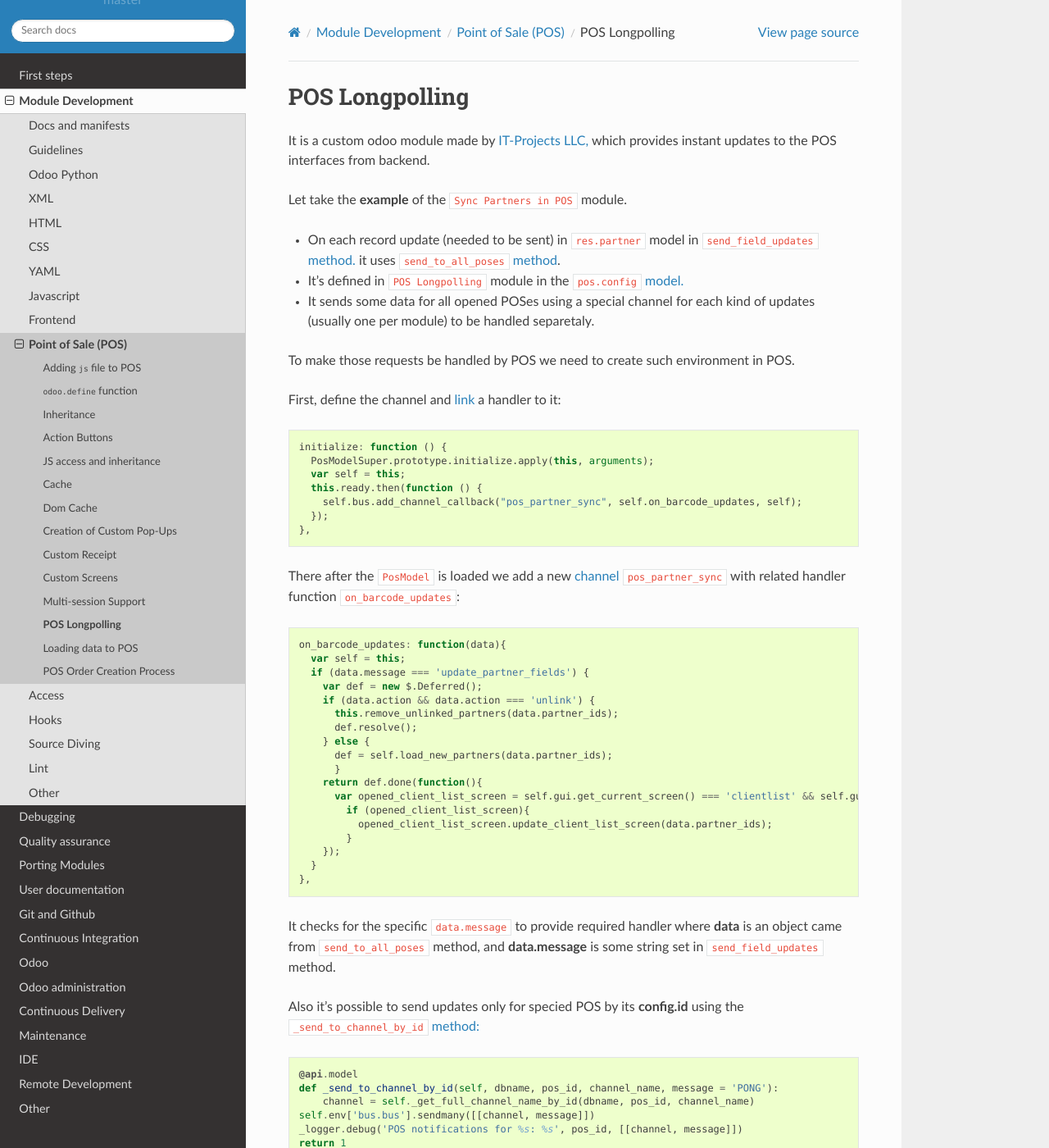
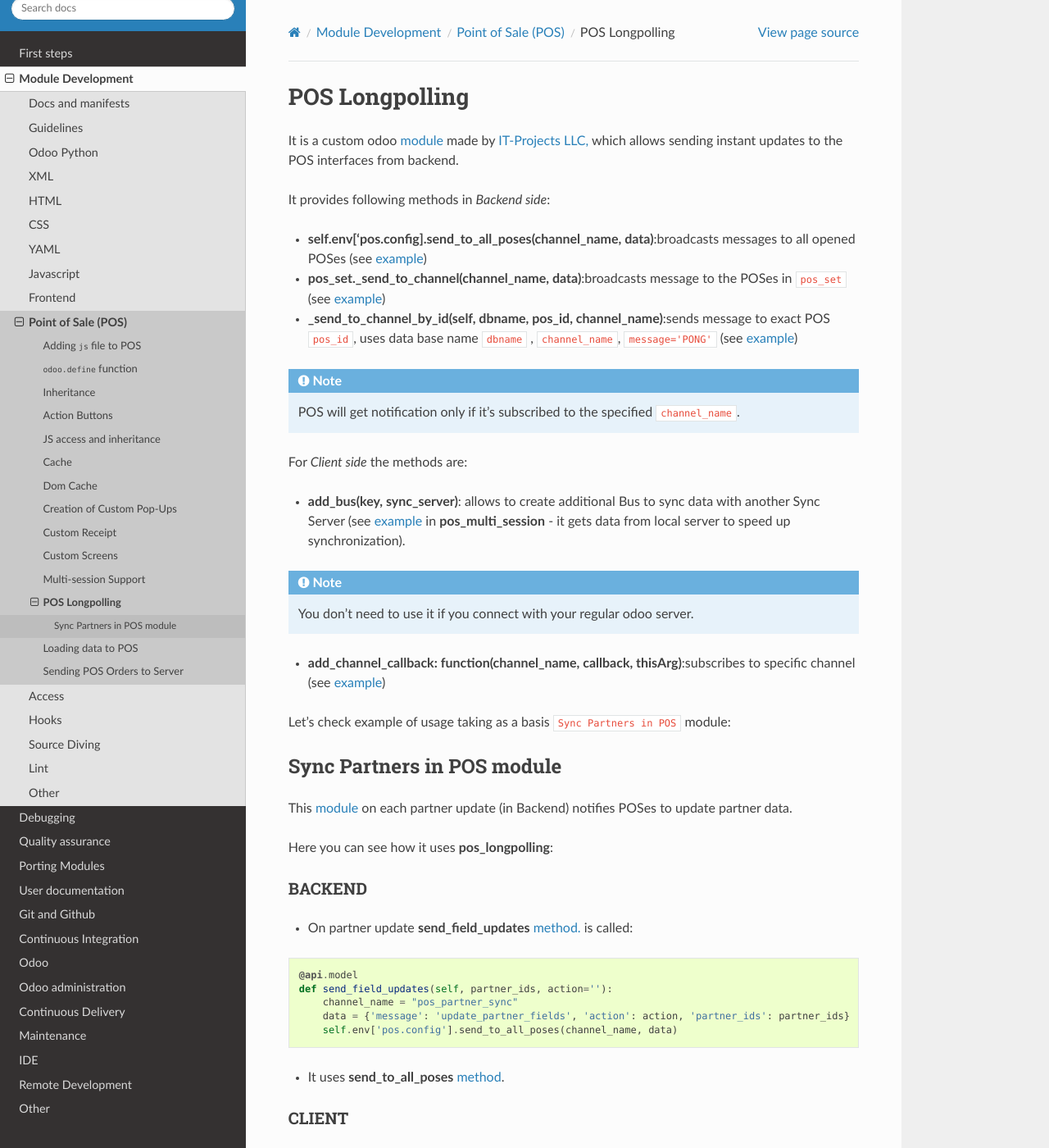
Before and after one commit to itpp-labs/odoo-development, a Sphinx documentation site: the page built from docs/dev/pos/longpolling.rst, in a window 1280 px wide and 1400 px high. Shown: the whole window at 82% size. Built offline with Sphinx 7.4.7 and the Read the Docs theme 2.0.0, drawn with Linux system fonts in a browser that asks for light colours; some of the changed text lies outside the part shown.

```diff
--- a/docs/dev/pos/index.rst
+++ b/docs/dev/pos/index.rst
@@ -16,4 +16,4 @@ Point of Sale (POS)
    ms_support
    longpolling
    load_data_to_pos
-   upload_data_from_pos_to_server
+   send_pos_orders_to_server
--- a/docs/dev/pos/load_data_to_pos.rst
+++ b/docs/dev/pos/load_data_to_pos.rst
@@ -61,9 +61,9 @@ There is no dependency management. The models must be loaded in the right order.
 
 Example below uploads all records meet the domain ``account.invoice`` model.
 
-The ``loaded`` function is a handler for uploaded data.
+The **loaded** function is a handler for uploaded data.
 
-Here you can proceed and save this `example, <https://github.com/it-projects-llc/pos-addons/blob/d0323907e35082d6d10416c2f7ef8497aa47dc31/pos_invoice_pay/static/src/js/main.js#L51-L64::>`__ which is taken from ``Pay Sale Orders & Invoices over POS`` module:
+Here you can proceed and save this `example <https://github.com/it-projects-llc/pos-addons/blob/d0323907e35082d6d10416c2f7ef8497aa47dc31/pos_invoice_pay/static/src/js/main.js#L51-L64::>`__ which is taken from ``Pay Sale Orders & Invoices over POS`` module:
 
 .. code-block:: js
 
--- a/docs/dev/pos/longpolling.rst
+++ b/docs/dev/pos/longpolling.rst
@@ -2,19 +2,58 @@
  POS Longpolling
 =================
 
-It is a custom odoo module made by `IT-Projects LLC, <https://it-projects.info>`__ which provides instant updates to the POS interfaces from backend.
+It is a custom odoo `module <https://github.com/it-projects-llc/pos-addons/tree/12.0/pos_longpolling>`__ made by `IT-Projects LLC, <https://it-projects.info>`__ which allows sending instant updates to the POS interfaces from backend.
 
-Let take the **example** of the ``Sync Partners in POS`` module.
+It provides following methods in *Backend side*:
 
-* On each record update (needed to be sent) in ``res.partner`` model in ``send_field_updates``  `method. <https://github.com/it-projects-llc/pos-addons/blob/907b16cc3a4ea613bf4fc81891a03739405e57a7/pos_partner_sync/models/res_partner.py#L39-L43::>`__ it uses ``send_to_all_poses`` `method <https://github.com/it-projects-llc/pos-addons/blob/907b16cc3a4ea613bf4fc81891a03739405e57a7/pos_partner_sync/models/res_partner.py#L43>`__.
+* **self.env['pos.config].send_to_all_poses(channel_name, data)**:broadcasts messages to all opened POSes  (see `example <https://github.com/it-projects-llc/pos-addons/blob/28d2b00bfd3f5d09bb65d5bf3245a6b87ed1d67b/pos_longpolling/models/pos_longpolling_models.py#L49-L53>`__)
 
-* It's defined in ``POS Longpolling`` module in the ``pos.config`` `model. <https://github.com/it-projects-llc/pos-addons/blob/28d2b00bfd3f5d09bb65d5bf3245a6b87ed1d67b/pos_longpolling/models/pos_longpolling_models.py#L49-L53>`__
+* **pos_set._send_to_channel(channel_name, data)**:broadcasts message to the POSes in ``pos_set`` (see `example <https://github.com/it-projects-llc/pos-addons/blob/28d2b00bfd3f5d09bb65d5bf3245a6b87ed1d67b/pos_longpolling/models/pos_longpolling_models.py#L22-L31>`__)
 
-* It sends some data for all opened POSes using a special channel for each kind of updates (usually one per module) to be handled separetaly.
+* **_send_to_channel_by_id(self, dbname, pos_id, channel_name)**:sends message to exact POS ``pos_id``, uses data base name ``dbname`` , ``channel_name``, ``message='PONG'`` (see `example <https://github.com/it-projects-llc/pos-addons/blob/28d2b00bfd3f5d09bb65d5bf3245a6b87ed1d67b/pos_longpolling/models/pos_longpolling_models.py#L34-L38>`__)
 
-To make those requests be handled by POS we need to create such environment in POS.
+.. note::
 
-First, define the channel and `link <https://github.com/it-projects-llc/pos-addons/blob/e471b4af2f062852d256d46c200e582b0f20d0ad/pos_partner_sync/static/src/js/pos_partner_sync.js#L13-L19::>`__ a handler to it:
+    POS will get notification only if it's subscribed to the specified ``channel_name``.
+
+For *Client side* the methods are:
+
+* **add_bus(key, sync_server)**: allows to create additional Bus to sync data with another Sync Server (see `example <https://github.com/it-projects-llc/pos-addons/blob/4b9385b71f13f5df993317196d23972b65a7c2f8/pos_multi_session/static/src/js/pos_multi_session.js#L146>`__ in **pos_multi_session** - it gets data from local server to speed up synchronization).
+
+.. note::
+
+    You don't need to use it if you connect with your regular odoo server.
+
+* **add_channel_callback: function(channel_name, callback, thisArg)**:subscribes to specific channel (see `example <https://github.com/it-projects-llc/pos-addons/blob/28d2b00bfd3f5d09bb65d5bf3245a6b87ed1d67b/pos_longpolling/static/src/js/pos_longpolling.js#L97>`__)
+
+Let's check  example of usage taking as a basis ``Sync Partners in POS`` module:
+
+Sync Partners in POS module
+============================
+
+This `module <https://github.com/it-projects-llc/pos-addons/blob/907b16cc3a4ea613bf4fc81891a03739405e57a7/pos_partner_sync/>`__ on each partner update (in Backend) notifies POSes to update partner data.
+
+Here you can see how it uses **pos_longpolling**:
+
+BACKEND
+-------
+
+* On partner update **send_field_updates**  `method. <https://github.com/it-projects-llc/pos-addons/blob/907b16cc3a4ea613bf4fc81891a03739405e57a7/pos_partner_sync/models/res_partner.py#L39-L43::>`__ is called:
+
+.. code-block:: python
+
+    @api.model
+    def send_field_updates(self, partner_ids, action=''):
+        channel_name = "pos_partner_sync"
+        data = {'message': 'update_partner_fields', 'action': action, 'partner_ids': partner_ids}
+        self.env['pos.config'].send_to_all_poses(channel_name, data)
+
+* It uses **send_to_all_poses** `method <https://github.com/it-projects-llc/pos-addons/blob/907b16cc3a4ea613bf4fc81891a03739405e57a7/pos_partner_sync/models/res_partner.py#L43>`__.
+
+CLIENT
+------
+
+* On POS starting it's subscribed to `channel <https://github.com/it-projects-llc/pos-addons/blob/e471b4af2f062852d256d46c200e582b0f20d0ad/pos_partner_sync/static/src/js/pos_partner_sync.js#L13-L19::>`__ ``pos_partner_sync``.
 
 .. code-block:: js
 
@@ -23,10 +62,10 @@ First, define the channel and `link <https://github.com/it-projects-llc/pos-addo
       var self = this;
       this.ready.then(function () {
         self.bus.add_channel_callback("pos_partner_sync", self.on_barcode_updates, self);
-      });
+        });
     },
 
-There after the ``PosModel`` is loaded we add a new `channel <https://github.com/it-projects-llc/pos-addons/blob/e471b4af2f062852d256d46c200e582b0f20d0ad/pos_partner_sync/static/src/js/pos_partner_sync.js#L20-L38>`__ ``pos_partner_sync`` with related handler function ``on_barcode_updates``:
+* On notification we call **load_new_partners** to update partner's data. There after the ``PosModel`` is loaded we add a new `channel <https://github.com/it-projects-llc/pos-addons/blob/e471b4af2f062852d256d46c200e582b0f20d0ad/pos_partner_sync/static/src/js/pos_partner_sync.js#L20-L38>`__ **pos_partner_sync** with related handler function **on_barcode_updates**:
 
 .. code-block:: js
 
@@ -35,56 +74,19 @@ There after the ``PosModel`` is loaded we add a new `channel <https://github.com
       if (data.message === 'update_partner_fields') {
         var def = new $.Deferred();
         if (data.action && data.action === 'unlink') {
+        // partner is deleted. Make necessary updates in UI
           this.remove_unlinked_partners(data.partner_ids);
           def.resolve();
         } else {
-          def = self.load_new_partners(data.partner_ids);
+        // reload partner data
+            def = self.load_new_partners(data.partner_ids);
           }
         return def.done(function(){
           var opened_client_list_screen = self.gui.get_current_screen() === 'clientlist' && self.gui.screen_instances.clientlist;
-            if (opened_client_list_screen){
-              opened_client_list_screen.update_client_list_screen(data.partner_ids);
-            }
+          if (opened_client_list_screen){
+            // rerender partner list
+            opened_client_list_screen.update_client_list_screen(data.partner_ids);
+          }
         });
       }
     },
-
-It checks for the specific ``data.message`` to provide required handler where **data** is an object came from ``send_to_all_poses`` method, and **data.message** is some string set in ``send_field_updates`` method.
-
-Also it's possible to send updates only for specied POS by its **config.id** using the ``_send_to_channel_by_id`` `method:
-<https://github.com/it-projects-llc/pos-addons/blob/28d2b00bfd3f5d09bb65d5bf3245a6b87ed1d67b/pos_longpolling/models/pos_longpolling_models.py#L33-L38::>`__
-
-.. code-block:: python
-
-    @api.model
-    def _send_to_channel_by_id(self, dbname, pos_id, channel_name, message = 'PONG'):
-        channel = self._get_full_channel_name_by_id(dbname, pos_id, channel_name)
-    self.env['bus.bus'].sendmany([[channel, message]])
-    _logger.debug('POS notifications for %s: %s', pos_id, [[channel, message]])
-    return 1
-
-But it requires a **dbname** to be able to provide updates for POSes use different, separated data bases.
-
-It can be demonstrated with ``Sync Server for POS orders`` `module.
-<https://github.com/it-projects-llc/pos-addons/blob/4b9385b71f13f5df993317196d23972b65a7c2f8/pos_multi_session_sync/models/pos_multi_session_sync_models.py#L257-L276>`__
-
-.. code-block:: python
-
-    @api.multi
-        def broadcast_message(self, message):
-            self.ensure_one()
-                notifications = []
-                channel_name = "pos.multi_session"
-                for pos in self.env['pos_multi_session_sync.pos'].search([('multi_session_ID', '=', self.multi_session_ID)]):
-                    message_ID = pos.multi_session_message_ID + 1
-                pos.write({
-                    'multi_session_message_ID': message_ID
-                })
-                message['data']['message_ID'] = message_ID
-                    self.env['pos.config']._send_to_channel_by_id(self.dbname, pos.pos_ID, channel_name, message)
-                if self.env.context.get('phantomtest') == 'slowConnection':
-	                _logger.info('Delayed notifications from %s: %s', self.env.user.id, notifications)
-                    # commit to update values on DB
-                    self.env.cr.commit()
-                    time.sleep(3)
-                    return 1
```
Also changed, not shown: docs/dev/pos/ms_support.rst (+6 -6 lines), docs/dev/pos/send_pos_orders_to_server.rst (added, +74 -0 lines), docs/dev/pos/upload_data_from_pos_to_server.rst (deleted, +0 -73 lines).
